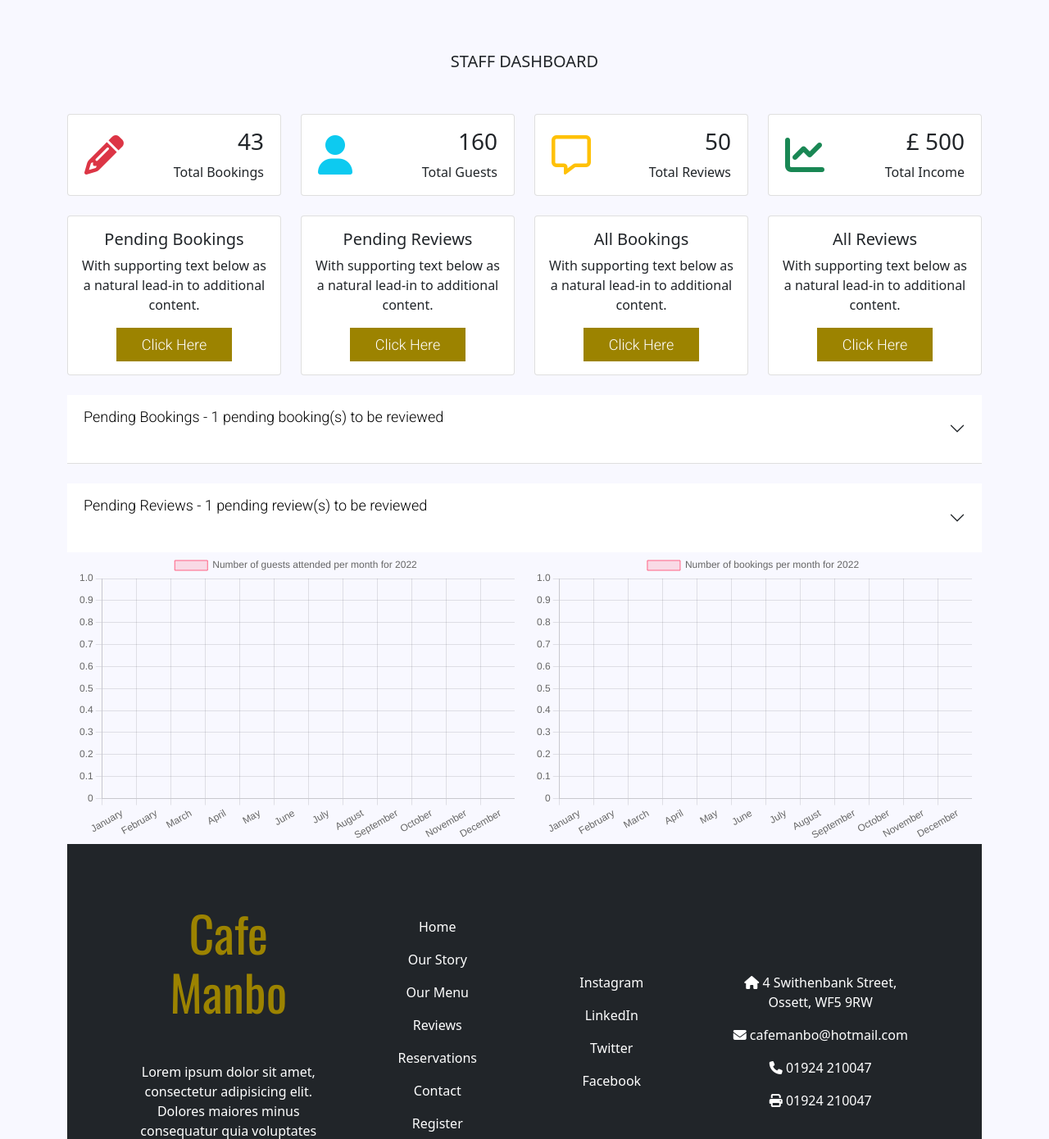
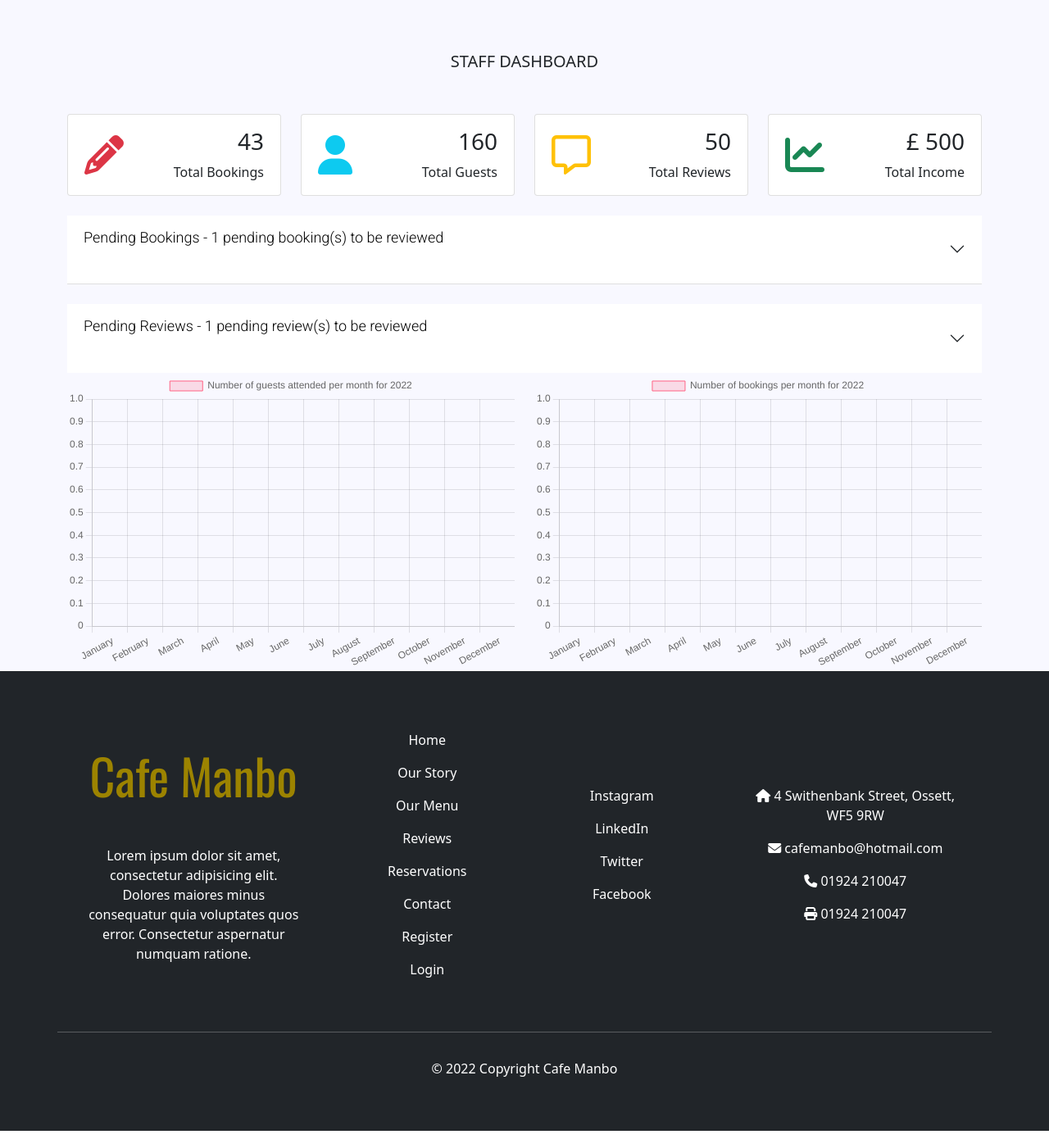
Before and after one commit to MikeR94/CI-Project-Portfolio-4, a Django app: template Staff/templates/staff_dashboard.html in a window 1280 px wide. Shown: the part 93-1483 px from the top of the page at 82% size. Run offline with Django 3.2, Linux system fonts and the light colour scheme; tables that the repository leaves empty hold one stand-in row (values such as "Sample post"); the template is opened without the code that fills it: values that come from a table or form of the project are taken from there, most other values are stand-ins (such as "Sample title", 1, 10 or a date in 2020); some libraries are stand-ins or nearby versions.

Commit message:
Remove bookings and reviews card buttons from staff dashboard

```diff
--- a/Staff/templates/staff_dashboard.html
+++ b/Staff/templates/staff_dashboard.html
@@ -1,8 +1,13 @@
 {% extends "base.html" %} {% block content %} {% include "navbar_2.html" %}
 
-<script src="https://cdnjs.cloudflare.com/ajax/libs/Chart.js/3.7.1/chart.min.js" integrity="sha512-QSkVNOCYLtj73J4hbmVoOV6KVZuMluZlioC+trLpewV8qMjsWqlIQvkn1KGX2StWvPMdWGBqim1xlC8krl1EKQ==" crossorigin="anonymous" referrerpolicy="no-referrer"></script>
+<script
+  src="https://cdnjs.cloudflare.com/ajax/libs/Chart.js/3.7.1/chart.min.js"
+  integrity="sha512-QSkVNOCYLtj73J4hbmVoOV6KVZuMluZlioC+trLpewV8qMjsWqlIQvkn1KGX2StWvPMdWGBqim1xlC8krl1EKQ=="
+  crossorigin="anonymous"
+  referrerpolicy="no-referrer"
+></script>
 
-<div class="container page-space">
+<div class="container">
   <div class="row">
     <div class="col-12 mt-3 mb-1">
       <h5 class="text-uppercase text-center mt-5 mb-5">Staff Dashboard</h5>
@@ -70,57 +75,6 @@
       </div>
     </div>
   </div>
-    <div class="row">
-      <div class="col-xl-3 col-sm-6 col-12">
-        <div class="card">
-          <div class="card-body text-center">
-            <h5 class="card-title">Pending Bookings</h5>
-            <p class="card-text">With supporting text below as a natural lead-in to additional content.</p>
-            <form action="pending-bookings" method="GET">
-              {% csrf_token %}
-              <button class="golden-button" type="submit" type="button">Click Here</button>
-            </form>
-          </div>
-        </div>
-      </div>
-      <div class="col-xl-3 col-sm-6 col-12 mb-4">
-        <div class="card">
-          <div class="card-body text-center">
-            <h5 class="card-title">Pending Reviews</h5>
-            <p class="card-text">With supporting text below as a natural lead-in to additional content.</p>
-            <form action="#" method="GET">
-              {% csrf_token %}
-              <button class="golden-button" type="submit" type="button">Click Here</button>
-            </form>
-          </div>
-        </div>
-      </div>
-      <div class="col-xl-3 col-sm-6 col-12 mb-4">
-        <div class="card">
-          <div class="card-body text-center">
-            <h5 class="card-title">All Bookings</h5>
-            <p class="card-text">With supporting text below as a natural lead-in to additional content.</p>
-            <form action="#" method="GET">
-              {% csrf_token %}
-              <button class="golden-button" type="submit" type="button">Click Here</button>
-            </form>
-          </div>
-        </div>
-      </div>
-      <div class="col-xl-3 col-sm-6 col-12 mb-4">
-        <div class="card">
-          <div class="card-body text-center">
-            <h5 class="card-title">All Reviews</h5>
-            <p class="card-text">With supporting text below as a natural lead-in to additional content.</p>
-            <form action="#" method="GET">
-              {% csrf_token %}
-              <button class="golden-button" type="submit" type="button">Click Here</button>
-            </form>
-          </div>
-        </div>
-      </div>
-    </div>
-  </div>
 </div>
 
 <div class="container">
@@ -135,7 +89,9 @@
           aria-expanded="false"
           aria-controls="flush-collapseOne"
         >
-        <p class="body-text"> Pending Bookings - {% if pending_bookings_count == 0%} No bookings {% else %} {{ pending_bookings_count }} pending booking(s) to be reviewed {% endif %}</p>
+          <p class="body-text">
+            Pending Bookings - {% if pending_bookings_count == 0%} No bookings {% else %} {{ pending_bookings_count }} pending booking(s) to be reviewed {% endif %}
+          </p>
         </button>
       </h2>
       <div id="flush-collapseOne" class="accordion-collapse collapse" aria-labelledby="flush-headingOne" data-bs-parent="#accordionFlushExample">
@@ -167,12 +123,12 @@
                 <td data-label="Size">{{ booking.number_of_guests }}</td>
                 <td data-label="Ref Number">{{ booking.ref_number }}</td>
                 <form action="approve-booking/{{ booking.id }}" method="POST">
-                  <input type="hidden" name="next" value="{{request.path}}">
+                  <input type="hidden" name="next" value="{{request.path}}" />
                   <td data-label="Approve"><button type="submit" class="btn btn-success">Approve</button></td>
                   {% csrf_token %}
                 </form>
                 <form action="deny-booking/{{ booking.id }}" method="POST">
-                    <input type="hidden" name="next" value="{{request.path}}">
+                  <input type="hidden" name="next" value="{{request.path}}" />
                   {% csrf_token %}
                   <td data-label="Deny"><button type="submit" class="btn btn-danger">Deny</button></td>
                 </form>
@@ -183,7 +139,7 @@
         </div>
       </div>
     </div>
-    <br>
+    <br />
     <div class="accordion-item">
       <h2 class="accordion-header" id="flush-headingTwo">
         <button
@@ -194,16 +150,21 @@
           aria-expanded="false"
           aria-controls="flush-collapseTwo"
         >
-        <p class="body-text"> Pending Reviews - {% if pending_reviews_count == 0%} No reviews {% else %} {{ pending_reviews_count }} pending review(s) to be reviewed {% endif %}</p>
+          <p class="body-text">
+            Pending Reviews - {% if pending_reviews_count == 0%} No reviews {% else %} {{ pending_reviews_count }} pending review(s) to be reviewed {% endif %}
+          </p>
         </button>
       </h2>
       <div id="flush-collapseTwo" class="accordion-collapse collapse" aria-labelledby="flush-headingTwo" data-bs-parent="#accordionFlushExample">
         <div class="accordion-body">
           <div class="row align-items-center justify-content-center" data-aos="fade-up">
             {% for review in pending_reviews %}
-              <h6>{{ review.first_name }} {{ review.last_name }} - <i> ({{ review.user.username }}) </i> - <i class="fas fa-exclamation red-exclamation"> Not Approved</i></h6>
-              <p> {{ review.body }}</p>
-              <p> <i>{{ review.created_on }}</i></p>
+            <h6>
+              {{ review.first_name }} {{ review.last_name }} - <i> ({{ review.user.username }}) </i> -
+              <i class="fas fa-exclamation red-exclamation"> Not Approved</i>
+            </h6>
+            <p>{{ review.body }}</p>
+            <p><i>{{ review.created_on }}</i></p>
             <form action="#" method="POST">
               <button type="submit" class="btn btn-sm btn-success mb-2">Approve</button>
               {% csrf_token %}
@@ -212,8 +173,9 @@
               {% csrf_token %}
               <button type="submit" class="btn btn-sm btn-danger mb-2">Deny</button>
             </form>
-              <hr>
+            <hr />
             {% endfor %}
+          </div>
         </div>
       </div>
     </div>
@@ -222,122 +184,140 @@
 
 <div class="container">
   <div class="row">
-
     <div class="col-xl-6 col-lg-12">
       <canvas id="myChart" width="300" height="200"></canvas>
     </div>
-    <div class="col-xl-6 col-lg-12" >
+    <div class="col-xl-6 col-lg-12">
       <canvas id="myChart2" width="300" height="200"></canvas>
     </div>
   </div>
 </div>
 
 <script>
-const ctx = document.getElementById('myChart').getContext('2d');
+  const ctx = document.getElementById("myChart").getContext("2d");
   const myChart = new Chart(ctx, {
-    type: 'bar',
+    type: "bar",
     data: {
-        labels: ['January', 'February', 'March', 'April',
-        'May', 'June', 'July', 'August', 'September', 'October',
-        'November', 'December'],
-        datasets: [{
-            label: 'Number of guests attended per month for 2022',
-            data: ['{{jan_guests}}',  '{{feb_guests}}',  '{{mar_guests}}',
-            '{{apr_guests}}', '{{may_guests}}', '{{jun_guests}}', '{{jul_guests}}',
-            '{{aug_guests}}', '{{sep_guests}}', '{{oct_guests}}', '{{nov_guests}}',
-            '{{dec_guests}}'],
+      labels: ["January", "February", "March", "April", "May", "June", "July", "August", "September", "October", "November", "December"],
+      datasets: [
+        {
+          label: "Number of guests attended per month for 2022",
+          data: [
+            "{{jan_guests}}",
+            "{{feb_guests}}",
+            "{{mar_guests}}",
+            "{{apr_guests}}",
+            "{{may_guests}}",
+            "{{jun_guests}}",
+            "{{jul_guests}}",
+            "{{aug_guests}}",
+            "{{sep_guests}}",
+            "{{oct_guests}}",
+            "{{nov_guests}}",
+            "{{dec_guests}}",
+          ],
           backgroundColor: [
-                'rgba(255, 99, 132, 0.2)',
-                'rgba(54, 162, 235, 0.2)',
-                'rgba(255, 206, 86, 0.2)',
-                'rgba(75, 192, 192, 0.2)',
-                'rgba(153, 102, 255, 0.2)',
-                'rgba(255, 159, 64, 0.2)',
-                'rgba(255, 99, 132, 0.2)',
-                'rgba(54, 162, 235, 0.2)',
-                'rgba(255, 206, 86, 0.2)',
-                'rgba(75, 192, 192, 0.2)',
-                'rgba(153, 102, 255, 0.2)',
-                'rgba(255, 159, 64, 0.2)',
+            "rgba(255, 99, 132, 0.2)",
+            "rgba(54, 162, 235, 0.2)",
+            "rgba(255, 206, 86, 0.2)",
+            "rgba(75, 192, 192, 0.2)",
+            "rgba(153, 102, 255, 0.2)",
+            "rgba(255, 159, 64, 0.2)",
+            "rgba(255, 99, 132, 0.2)",
+            "rgba(54, 162, 235, 0.2)",
+            "rgba(255, 206, 86, 0.2)",
+            "rgba(75, 192, 192, 0.2)",
+            "rgba(153, 102, 255, 0.2)",
+            "rgba(255, 159, 64, 0.2)",
           ],
           borderColor: [
-                'rgba(255, 99, 132, 1)',
-                'rgba(54, 162, 235, 1)',
-                'rgba(255, 206, 86, 1)',
-                'rgba(75, 192, 192, 1)',
-                'rgba(153, 102, 255, 1)',
-                'rgba(255, 159, 64, 1)',
-                'rgba(255, 99, 132, 1)',
-                'rgba(54, 162, 235, 1)',
-                'rgba(255, 206, 86, 1)',
-                'rgba(75, 192, 192, 1)',
-                'rgba(153, 102, 255, 1)',
-                'rgba(255, 159, 64, 1)',
+            "rgba(255, 99, 132, 1)",
+            "rgba(54, 162, 235, 1)",
+            "rgba(255, 206, 86, 1)",
+            "rgba(75, 192, 192, 1)",
+            "rgba(153, 102, 255, 1)",
+            "rgba(255, 159, 64, 1)",
+            "rgba(255, 99, 132, 1)",
+            "rgba(54, 162, 235, 1)",
+            "rgba(255, 206, 86, 1)",
+            "rgba(75, 192, 192, 1)",
+            "rgba(153, 102, 255, 1)",
+            "rgba(255, 159, 64, 1)",
           ],
-            borderWidth: 1
-        }]
+          borderWidth: 1,
+        },
+      ],
     },
     options: {
       scales: {
         y: {
-                beginAtZero: true
-            }
-        }
-    }
+          beginAtZero: true,
+        },
+      },
+    },
   });
-const ctx2 = document.getElementById('myChart2').getContext('2d');
+  const ctx2 = document.getElementById("myChart2").getContext("2d");
   const myChart2 = new Chart(ctx2, {
-    type: 'bar',
+    type: "bar",
     data: {
-        labels: ['January', 'February', 'March', 'April',
-        'May', 'June', 'July', 'August', 'September', 'October',
-        'November', 'December'],
-        datasets: [{
-            label: 'Number of bookings per month for 2022',
-            data: ['{{jan_bookings}}',  '{{feb_bookings}}',  '{{mar_bookings}}',
-            '{{apr_bookings}}', '{{may_bookings}}', '{{jun_bookings}}', '{{jul_bookings}}',
-            '{{aug_bookings}}', '{{sep_bookings}}', '{{oct_bookings}}', '{{nov_bookings}}',
-            '{{dec_bookings}}'],
+      labels: ["January", "February", "March", "April", "May", "June", "July", "August", "September", "October", "November", "December"],
+      datasets: [
+        {
+          label: "Number of bookings per month for 2022",
+          data: [
+            "{{jan_bookings}}",
+            "{{feb_bookings}}",
+            "{{mar_bookings}}",
+            "{{apr_bookings}}",
+            "{{may_bookings}}",
+            "{{jun_bookings}}",
+            "{{jul_bookings}}",
+            "{{aug_bookings}}",
+            "{{sep_bookings}}",
+            "{{oct_bookings}}",
+            "{{nov_bookings}}",
+            "{{dec_bookings}}",
+          ],
           backgroundColor: [
-                'rgba(255, 99, 132, 0.2)',
-                'rgba(54, 162, 235, 0.2)',
-                'rgba(255, 206, 86, 0.2)',
-                'rgba(75, 192, 192, 0.2)',
-                'rgba(153, 102, 255, 0.2)',
-                'rgba(255, 159, 64, 0.2)',
-                'rgba(255, 99, 132, 0.2)',
-                'rgba(54, 162, 235, 0.2)',
-                'rgba(255, 206, 86, 0.2)',
-                'rgba(75, 192, 192, 0.2)',
-                'rgba(153, 102, 255, 0.2)',
-                'rgba(255, 159, 64, 0.2)',
+            "rgba(255, 99, 132, 0.2)",
+            "rgba(54, 162, 235, 0.2)",
+            "rgba(255, 206, 86, 0.2)",
+            "rgba(75, 192, 192, 0.2)",
+            "rgba(153, 102, 255, 0.2)",
+            "rgba(255, 159, 64, 0.2)",
+            "rgba(255, 99, 132, 0.2)",
+            "rgba(54, 162, 235, 0.2)",
+            "rgba(255, 206, 86, 0.2)",
+            "rgba(75, 192, 192, 0.2)",
+            "rgba(153, 102, 255, 0.2)",
+            "rgba(255, 159, 64, 0.2)",
           ],
           borderColor: [
-                'rgba(255, 99, 132, 1)',
-                'rgba(54, 162, 235, 1)',
-                'rgba(255, 206, 86, 1)',
-                'rgba(75, 192, 192, 1)',
-                'rgba(153, 102, 255, 1)',
-                'rgba(255, 159, 64, 1)',
-                'rgba(255, 99, 132, 1)',
-                'rgba(54, 162, 235, 1)',
-                'rgba(255, 206, 86, 1)',
-                'rgba(75, 192, 192, 1)',
-                'rgba(153, 102, 255, 1)',
-                'rgba(255, 159, 64, 1)',
+            "rgba(255, 99, 132, 1)",
+            "rgba(54, 162, 235, 1)",
+            "rgba(255, 206, 86, 1)",
+            "rgba(75, 192, 192, 1)",
+            "rgba(153, 102, 255, 1)",
+            "rgba(255, 159, 64, 1)",
+            "rgba(255, 99, 132, 1)",
+            "rgba(54, 162, 235, 1)",
+            "rgba(255, 206, 86, 1)",
+            "rgba(75, 192, 192, 1)",
+            "rgba(153, 102, 255, 1)",
+            "rgba(255, 159, 64, 1)",
           ],
-            borderWidth: 1
-        }]
+          borderWidth: 1,
+        },
+      ],
     },
     options: {
       scales: {
         y: {
-                beginAtZero: true
-            }
-        }
-    }
+          beginAtZero: true,
+        },
+      },
+    },
   });
 </script>
 
-
 {% include "footer.html" %} {% endblock %}
```
Lines whose indentation alone changed are shown as unchanged.
